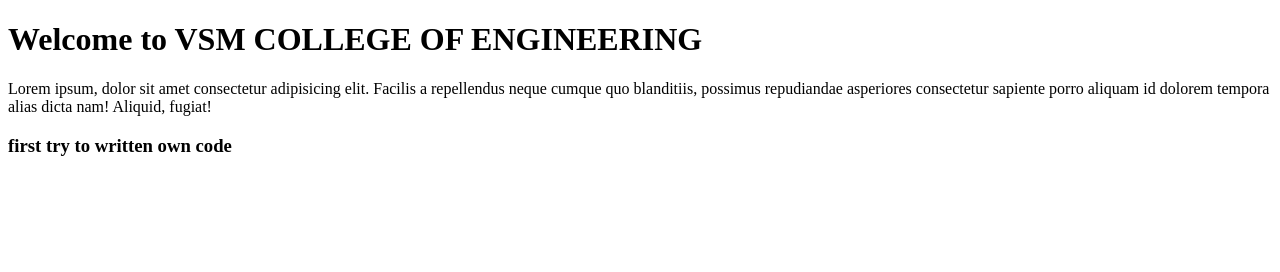
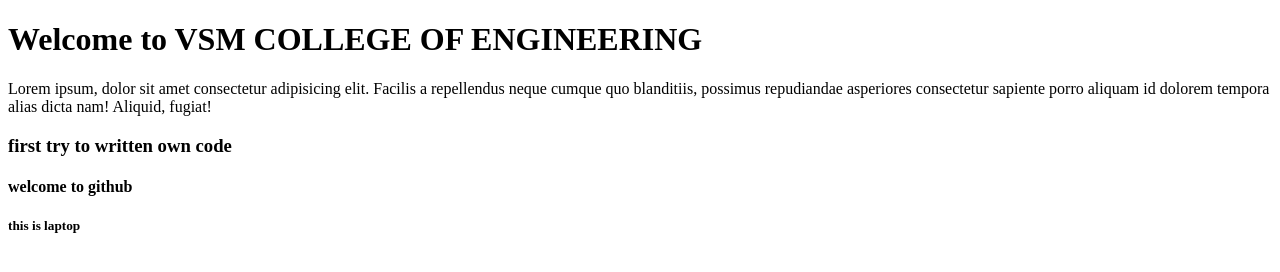
Before and after one commit to Ranisanaboina/VSM_PRO, a plain HTML site: page index.html in a window 1280 px wide. Drawn offline with Linux system fonts and the light colour scheme.

Commit message:
Update index.html

```diff
--- a/index.html
+++ b/index.html
@@ -14,5 +14,7 @@
       Aliquid, fugiat!
     </p>
     <h3>first try to written own code</h3>
+    <h4>welcome to github</h4>
+    <h5>this is laptop</h5>
   </body>
 </html>
```
